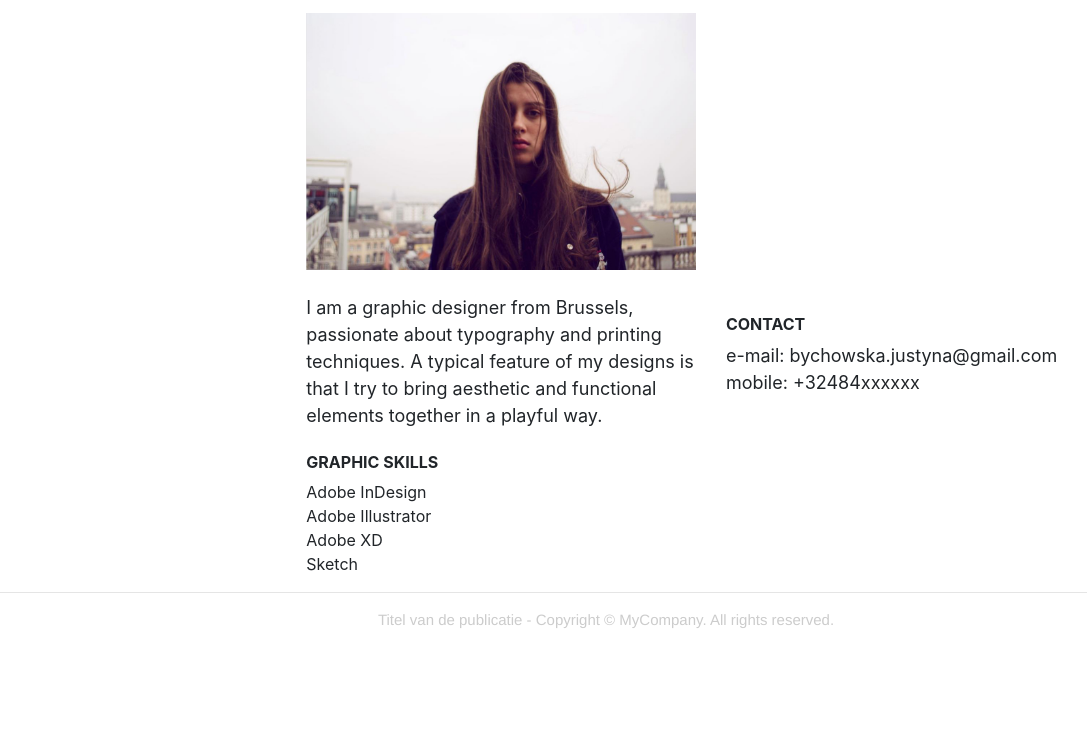
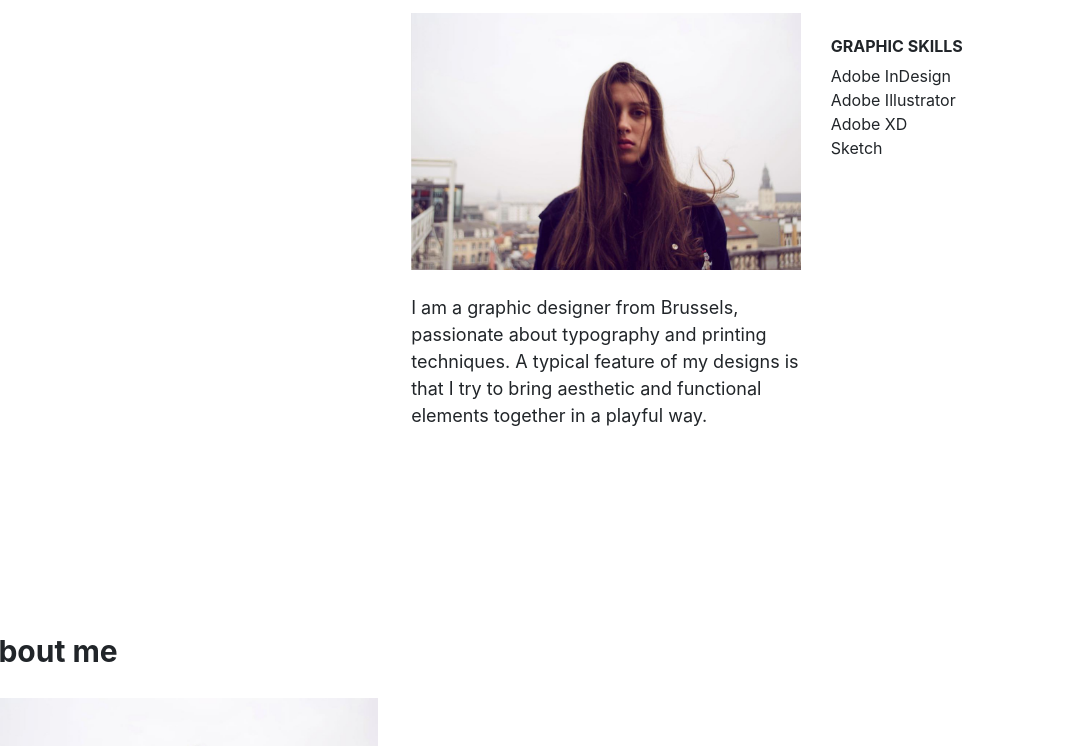
Before and after one commit to justynabychowska/publicatie, a plain HTML site: page page1.html in a window 1280 px wide. Shown: the part 256-1002 px from the top of the page, without its empty margins (34-1121 px from the left). Before the commit the page ends 903 px from the top, so only its background shows below. Drawn offline with Linux system fonts and the light colour scheme.

Commit message:
Add files via upload

```diff
--- a/page1.html
+++ b/page1.html
@@ -20,14 +20,12 @@
   gtag('config', 'UA-152970456-1');
 </script>
 
-
 </head>
 <body>
-  <!-- Start van de section -->
   <div class="section">
     <div class="container-fluid">
       <div class="row">
-        <div class="col-1 col-md-3">
+        <div class="col-4">
           <nav class="navbar navbar-toggleable-md  bg-white" id="commRollover">
             <button class="navbar-toggler navbar-toggler-right" type="button" data-toggle="collapse" data-target="#navbarNav" aria-controls="navbarNav" aria-expanded="false" aria-label="Toggle navigation" >
                <img src="images/hamburger.jpg" class="img-fluid" alt="Responsive image"style="width: 18px;"> <a class="navbar-brand" href="#">JUSTYNA BYCHOWSKA </a>
@@ -51,6 +49,36 @@
             </div>
           </nav>
         </div>
+
+        <div class="col-8">
+          <div class="contentsectiontitle">about me</div>
+          <div class="row">
+            <div class="col-6">
+              <div class="contentimage">
+                <img src="images/2a.jpg" class="img-fluid" alt="Responsive image">
+              </div>
+              <div class="contentsection">
+                I am a graphic designer from Brussels, passionate about typography and printing techniques. A typical feature of my designs is that I try to bring aesthetic and functional elements together in a playful way.
+               </div>
+
+            </div>
+
+            <div class="col-6">
+              <div class="contentimage">
+                <h2> GRAPHIC SKILLS </h2>
+                <p1> Adobe InDesign <br>Adobe Illustrator <br>Adobe XD <br>Sketch</p1>
+              </div>
+            </div>
+          </div>
+
+      </div>
+    </div>
+  </div>
+
+
+
+  <!-- Start van de section -->
+
         <div class="col-2 col-md-4">
               <div class="contentsectiontitle">about me
           </div>
```
